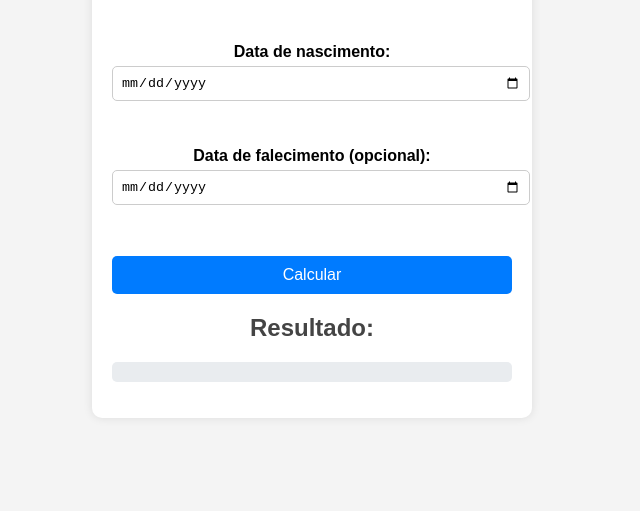
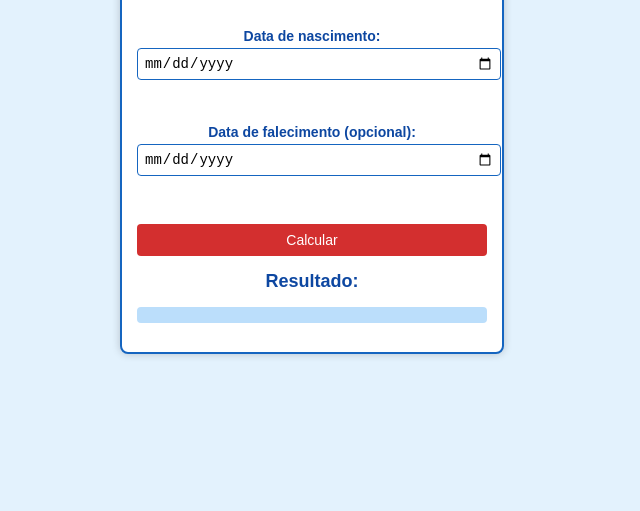
Before and after one commit to EnzoBorin/html-atv, a plain HTML site: page index.html in a window 1280 px wide. Shown: the part 289-800 px from the top of the page, without its empty margins (328-968 px from the left). Drawn offline with Linux system fonts and the light colour scheme.

Commit message:
Ajustes no index.css

```diff
--- a/css/index.css
+++ b/css/index.css
@@ -1,6 +1,6 @@
 body {
     font-family: Arial, sans-serif;
-    background-color: #f4f4f4;
+    background-color: #e3f2fd;
     margin: 0;
     padding: 0;
     display: flex;
@@ -11,60 +11,73 @@ body {
 
 .container {
     background: white;
-    padding: 20px;
-    border-radius: 10px;
-    box-shadow: 0 0 10px rgba(0, 0, 0, 0.1);
+    padding: 15px;
+    border-radius: 8px;
+    box-shadow: 0 0 8px rgba(0, 0, 0, 0.2);
     text-align: center;
-    max-width: 400px;
+    max-width: 350px;
+    border: 2px solid #1565c0;
 }
 
 h1 {
-    color: #333;
+    color: #0d47a1;
+    font-size: 20px;
 }
 
 form {
-    margin-bottom: 20px;
+    margin-bottom: 15px;
 }
 
 label {
     display: block;
-    margin-top: 10px;
+    margin-top: 8px;
     font-weight: bold;
+    color: #0d47a1;
+    font-size: 14px;
 }
 
 input {
     width: 100%;
-    padding: 8px;
-    margin-top: 5px;
-    border: 1px solid #ccc;
-    border-radius: 5px;
+    padding: 6px;
+    margin-top: 4px;
+    border: 1px solid #1565c0;
+    border-radius: 4px;
+    font-size: 14px;
 }
 
 button {
-    background-color: #007bff;
+    background-color: #d32f2f;
     color: white;
     border: none;
-    padding: 10px 15px;
-    border-radius: 5px;
+    padding: 8px 12px;
+    border-radius: 4px;
     cursor: pointer;
-    margin-top: 15px;
+    margin-top: 12px;
     width: 100%;
-    font-size: 16px;
+    font-size: 14px;
 }
 
 button:hover {
-    background-color: #0056b3;
+    background-color: #b71c1c;
 }
 
 h2 {
-    color: #444;
-    margin-top: 20px;
+    color: #0d47a1;
+    margin-top: 15px;
+    font-size: 18px;
 }
 
 #resultado {
-    font-size: 16px;
-    color: #555;
-    background: #e9ecef;
-    padding: 10px;
-    border-radius: 5px;
+    font-size: 14px;
+    color: #424242;
+    background: #bbdefb;
+    padding: 8px;
+    border-radius: 4px;
 }
+
+.erro {
+    color: red;
+    font-weight: bold;
+    margin-top: 8px;
+    font-size: 12px;
+}
```
